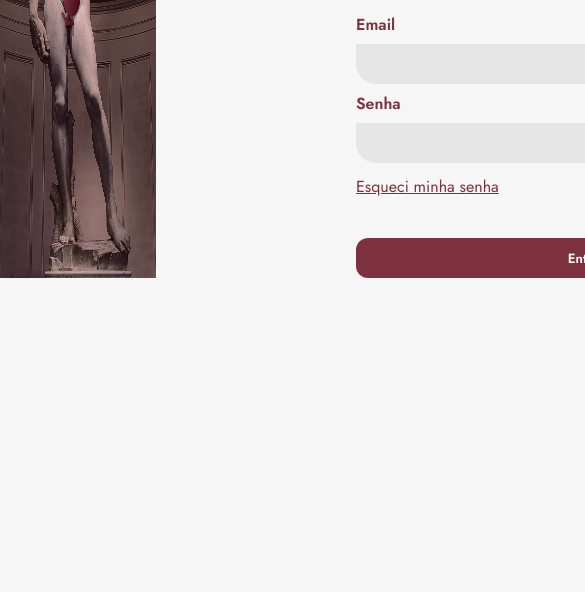
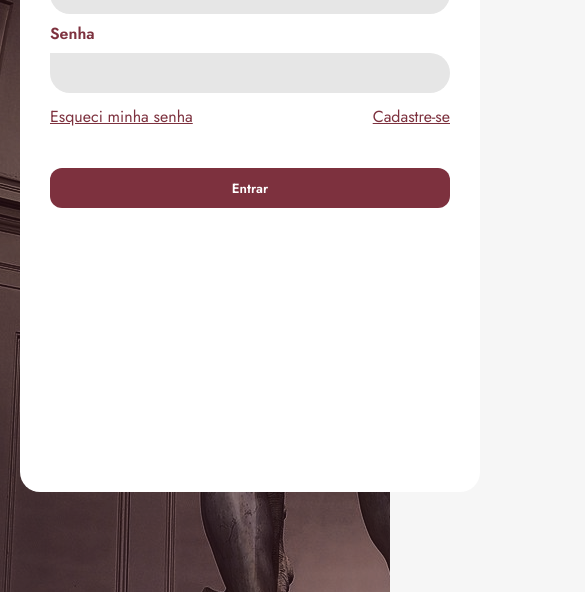
Before and after one commit to JhowBlack-29/Projeto-ArtFact, a plain HTML site: page login.html in a window 390 px wide. Shown: the part 252-844 px from the top of the page, 585 px wide, since content can reach past the window. Drawn offline with Linux system fonts and the light colour scheme; a web font is replaced by a local one.

Commit message:
responsividade finalizada

```diff
--- a/cadastro.css
+++ b/cadastro.css
@@ -50,3 +50,35 @@
     margin-top: 12px;
     text-decoration: underline;
 }
+
+/*RESPONSIVIDADE*/
+
+@media (max-width: 768px) {
+    .login-cadastro img {
+        display: none;
+    }
+
+    .login-cadastro {
+        background-image: url("assets/img/Davi.png");
+        height: 100vh;
+    }
+
+    .dados-cadastro {
+        margin: 20px 20px;
+        padding: 30px;
+        background-color: #fff;
+        border-radius: 20px;
+    }
+
+    .dados-cadastro input {
+        width: 400px;
+    }
+
+    .dados-cadastro button {
+        width: 400px;
+    }
+
+    .dados-cadastro a {
+        margin-bottom: 20px;
+    }
+}
--- a/login.css
+++ b/login.css
@@ -65,3 +65,31 @@ img {
     margin-top: 12px;
     text-decoration: underline;
 }
+
+/*RESPONSIVIDADE*/
+
+@media (max-width: 768px) {
+    .login-cadastro img {
+        display: none;
+    }
+
+    .login-cadastro {
+        background-image: url("assets/img/Davi.png");
+        height: 100vh;
+    }
+
+    .dados {
+        margin: 100px 20px;
+        padding: 30px;
+        background-color: #fff;
+        border-radius: 20px;
+    }
+
+    .dados input {
+        width: 400px;
+    }
+
+    .dados button {
+        width: 400px;
+    }
+}
```
